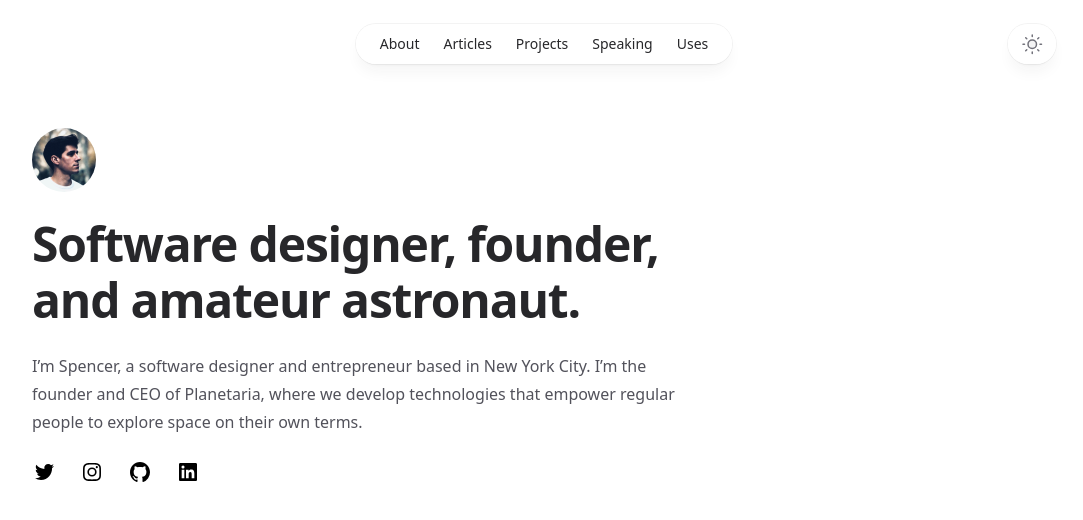
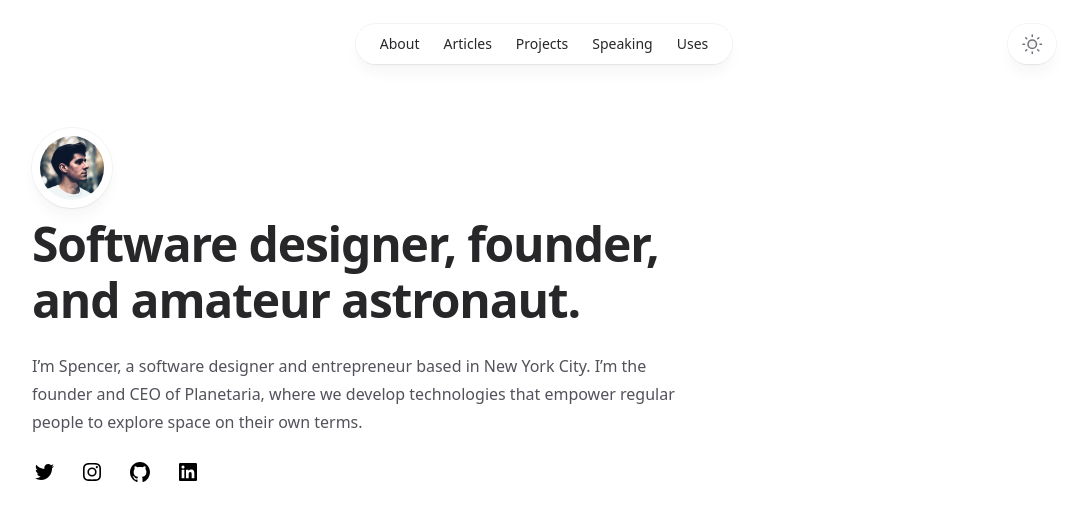
Before and after one commit to stoicaandrei/stoica.dev-v3, a Next.js app: page / in a window 1280 px wide. Shown: the top 520 px of the page, without its empty margins (96-1179 px from the left). Built offline with nearby package versions, Linux system fonts and the light colour scheme; no server answers.

Commit message:
Integrate avatar atom inside header

```diff
--- a/src/organisms/Header/Header.tsx
+++ b/src/organisms/Header/Header.tsx
@@ -2,11 +2,10 @@
 
 // import { useRouter } from 'next/router';
 import { HeaderProps } from './Header.types';
-import { Container } from '@/atoms';
+import { Avatar, Container } from '@/atoms';
 import { Fragment, useEffect, useRef, useState } from 'react';
 import Link from 'next/link';
 import clsx from 'clsx';
-import Image from 'next/image';
 import avatarImage from '@/images/avatar.jpg';
 import { Popover, Transition } from '@headlessui/react';
 
@@ -141,18 +140,15 @@ export const Header = (props: HeaderProps) => {
                 style={{ position: 'var(--header-inner-position)' }}
               >
                 <div className="relative">
-                  <AvatarContainer
-                    className="absolute left-0 top-3 origin-left transition-opacity"
-                    style={{
-                      opacity: 'var(--avatar-border-opacity, 0)',
-                      transform: 'var(--avatar-border-transform)',
-                    }}
-                  />
-                  <Avatar
-                    large
-                    className="block h-16 w-16 origin-left"
-                    style={{ transform: 'var(--avatar-image-transform)' }}
-                  />
+                  <Link href="/" aria-label="Home">
+                    <Avatar
+                      size="large"
+                      className="block h-16 w-16 origin-left"
+                      style={{ transform: 'var(--avatar-image-transform)' }}
+                      src={avatarImage}
+                      alt="Avatar"
+                    />
+                  </Link>
                 </div>
               </div>
             </Container>
@@ -168,13 +164,7 @@ export const Header = (props: HeaderProps) => {
             style={{ position: 'var(--header-inner-position)' }}
           >
             <div className="relative flex gap-4">
-              <div className="flex flex-1">
-                {!isHomePage && (
-                  <AvatarContainer>
-                    <Avatar />
-                  </AvatarContainer>
-                )}
-              </div>
+              <div className="flex flex-1">{!isHomePage && <Avatar />}</div>
               <div className="flex flex-1 justify-end md:justify-center">
                 <MobileNavigation className="pointer-events-auto md:hidden" />
                 <DesktopNavigation className="pointer-events-auto hidden md:block" />
@@ -192,40 +182,6 @@ export const Header = (props: HeaderProps) => {
     </>
   );
 };
-
-function AvatarContainer({ className, ...props }) {
-  return (
-    <div
-      className={clsx(
-        className,
-        'h-10 w-10 rounded-full bg-white/90 p-0.5 shadow-lg shadow-zinc-800/5 ring-1 ring-zinc-900/5 backdrop-blur dark:bg-zinc-800/90 dark:ring-white/10'
-      )}
-      {...props}
-    />
-  );
-}
-
-function Avatar({ large = false, className, ...props }) {
-  return (
-    <Link
-      href="/"
-      aria-label="Home"
-      className={clsx(className, 'pointer-events-auto')}
-      {...props}
-    >
-      <Image
-        src={avatarImage}
-        alt=""
-        sizes={large ? '4rem' : '2.25rem'}
-        className={clsx(
-          'rounded-full bg-zinc-100 object-cover dark:bg-zinc-800',
-          large ? 'h-16 w-16' : 'h-9 w-9'
-        )}
-        priority
-      />
-    </Link>
-  );
-}
 
 function CloseIcon(props) {
   return (
```
